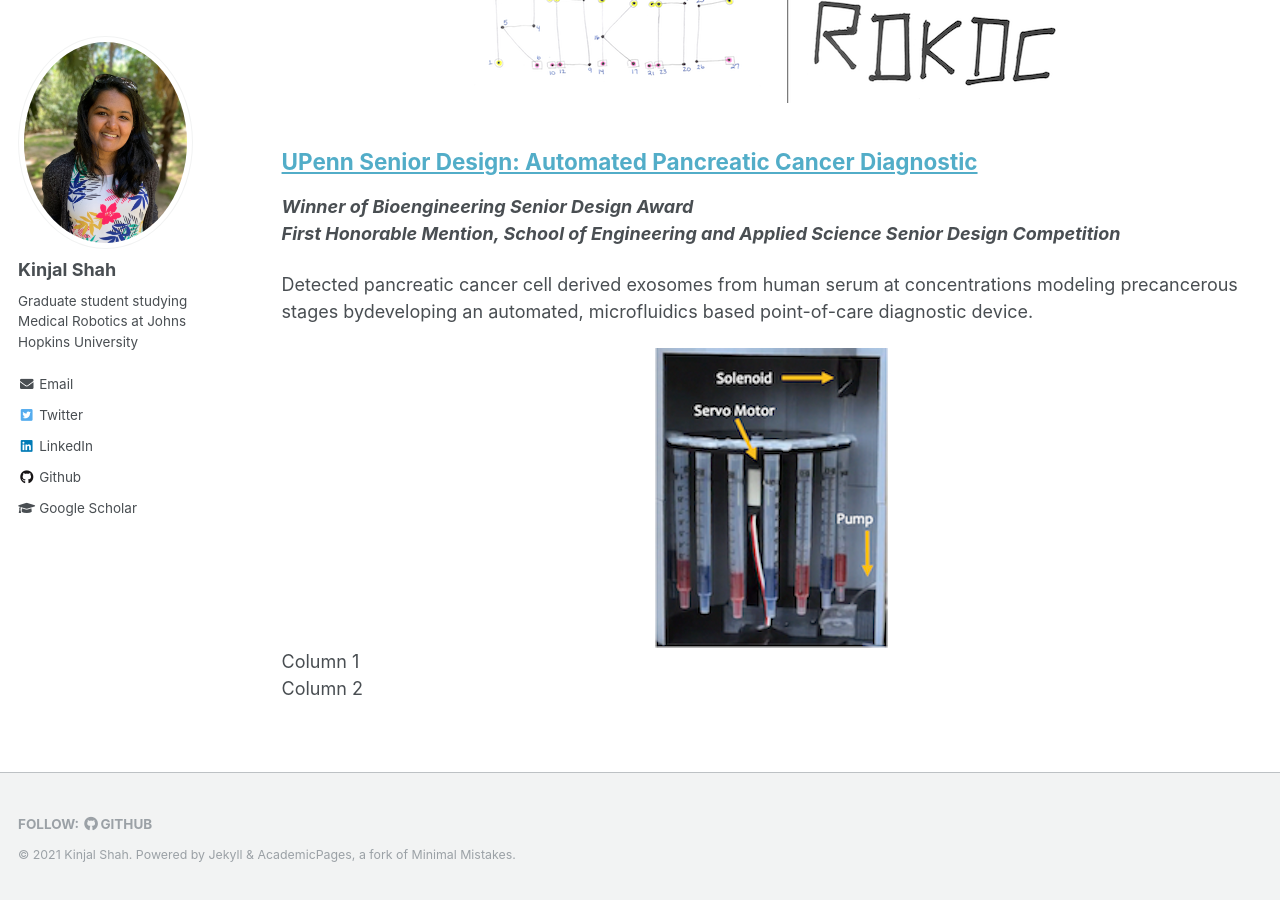
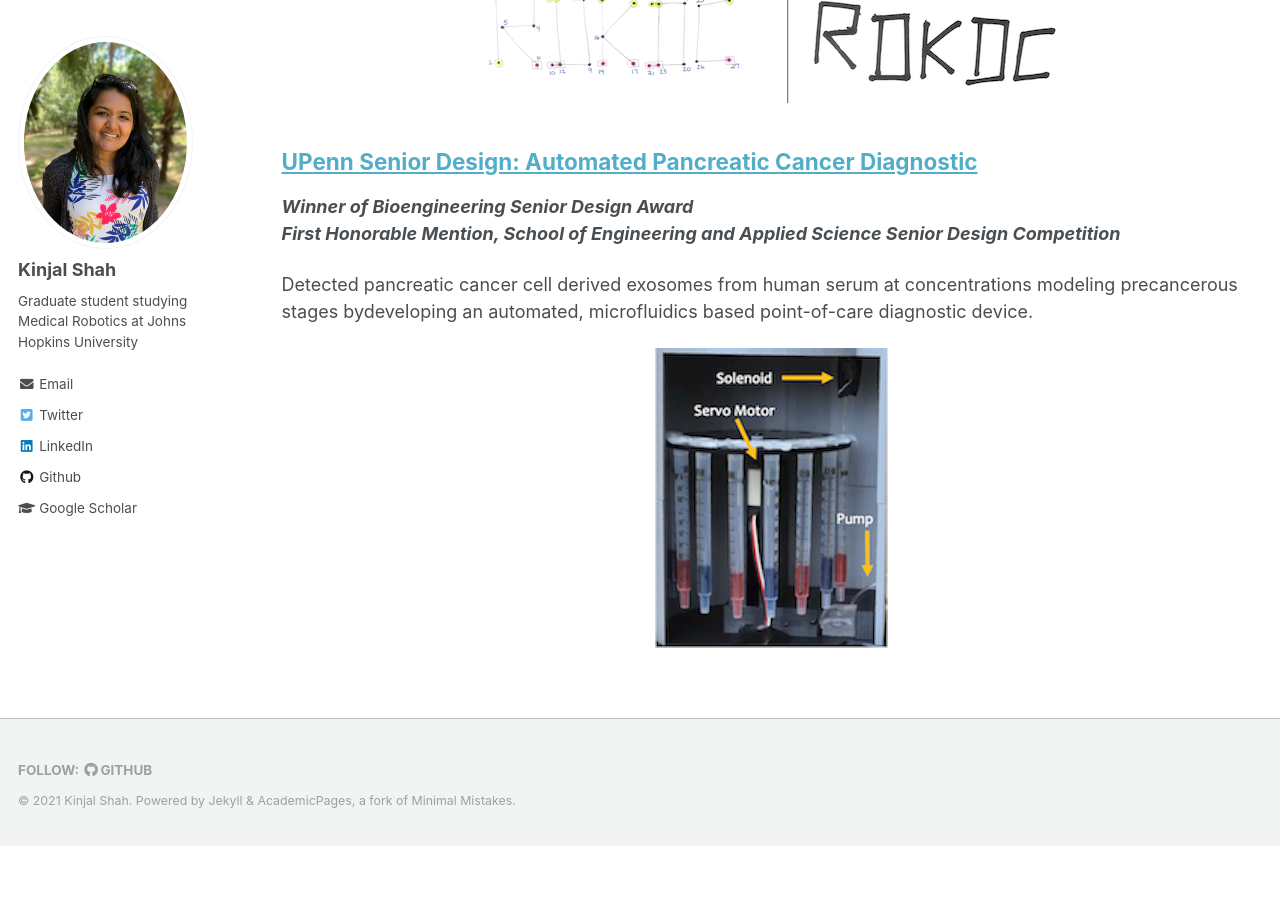
Before and after one commit to kinjmshah/kinjmshah.github.io, a Jekyll site: the page built from _pages/portfolio.md, in a window 1280 px wide and 900 px high, scrolled down 1472 px. Built offline with Jekyll 4.4.1, drawn with Linux system fonts in a browser that asks for light colours; after the commit the page ends 2318 px from its top, so only the background shows below that.

Commit message:
Update portfolio.md

```diff
--- a/_pages/portfolio.md
+++ b/_pages/portfolio.md
@@ -43,12 +43,3 @@ Detected pancreatic cancer cell derived exosomes from human serum at concentrati
 <div align="center">
   <img src='/images/seniorDesign/inside.png'>
 </div>
-
-<div class="row">
-  <div class="col">
-    Column 1
-  </div>
-  <div class="col">
-    Column 2
-  </div>
-</div>
```
